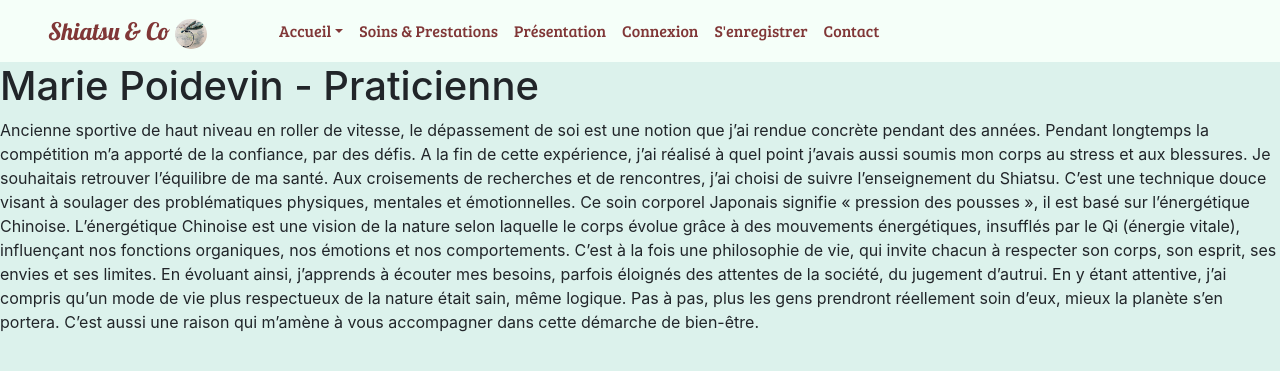
After one commit to alanpacaud/ShiatsuCo, a Symfony app: template templates/main/presentation.html.twig in a window 1280 px wide. The commit adds this page. Shown: the top 371 px of the page. Run offline with Twig, Linux system fonts and the light colour scheme; the template is opened without the code that fills it, so the values that code supplies are empty; some libraries are stand-ins or nearby versions.

Commit message:
shaping registerForm + adding content
Basic shaping of register form, not finished.
Adding content and link for presentation page

```diff
--- a/templates/base.html.twig
+++ b/templates/base.html.twig
@@ -62,10 +62,10 @@
 
 
             <li class="nav-item"><a class="nav-link" href="#">Soins & Prestations</a></li>
-            <li class="nav-item"><a class="nav-link" href="#">Présentation</a></li>
+            <li class="nav-item"><a class="nav-link" href="{{ path('presentation') }}">Présentation</a></li>
             <li class="nav-item"><a class="nav-link" href="{{ path('account_login') }}">Connexion</a></li>
             <li class="nav-item"><a class="nav-link" href="{{ path('account_signup') }}">S'enregistrer</a></li>
-            <li class="nav-item"><a class="nav-link" href="#">Contact</a></li>
+            <li class="nav-item"><a class="nav-link" href="{{ path('contact') }}">Contact</a></li>
         </ul>
     </div>
 </nav>
--- /dev/null
+++ b/templates/main/presentation.html.twig
@@ -0,0 +1,32 @@
+{% extends 'base.html.twig' %}
+
+{% block title %}Shiatsu & Co - Login{% endblock %}
+
+{% block body %}
+
+    <h1>Marie Poidevin - Praticienne</h1>
+
+    <p>Ancienne sportive de haut niveau en roller de vitesse, le dépassement de soi est une notion que j’ai rendue
+        concrète pendant des années.
+
+        Pendant longtemps la compétition m’a apporté de la confiance, par des défis. A la fin de cette expérience, j’ai
+        réalisé à quel point j’avais aussi soumis mon corps au stress et aux blessures. Je souhaitais retrouver
+        l’équilibre de ma santé.
+
+        Aux croisements de recherches et de rencontres, j’ai choisi de suivre l’enseignement du Shiatsu. C’est une
+        technique douce visant à soulager des problématiques physiques, mentales et émotionnelles. Ce soin corporel
+        Japonais signifie « pression des pousses », il est basé sur l’énergétique Chinoise.
+
+        L’énergétique Chinoise est une vision de la nature selon laquelle le corps évolue grâce à des mouvements
+        énergétiques, insufflés par le Qi (énergie vitale), influençant nos fonctions organiques, nos émotions et nos
+        comportements.
+
+        C’est à la fois une philosophie de vie, qui invite chacun à respecter son corps, son esprit, ses envies et ses
+        limites. En évoluant ainsi, j’apprends à écouter mes besoins, parfois éloignés des attentes de la société, du
+        jugement d’autrui. En y étant attentive, j’ai compris qu’un mode de vie plus respectueux de la nature était
+        sain, même logique.
+
+        Pas à pas, plus les gens prendront réellement soin d’eux, mieux la planète s’en portera. C’est aussi une raison
+        qui m’amène à vous accompagner dans cette démarche de bien-être.</p>
+
+{% endblock %}
```
Also changed, not shown: src/Controller/MainController.php (+20 -0 lines), src/Form/AccountFormType.php (+7 -5 lines), templates/main/contact.html.twig (+9 -0 lines).
